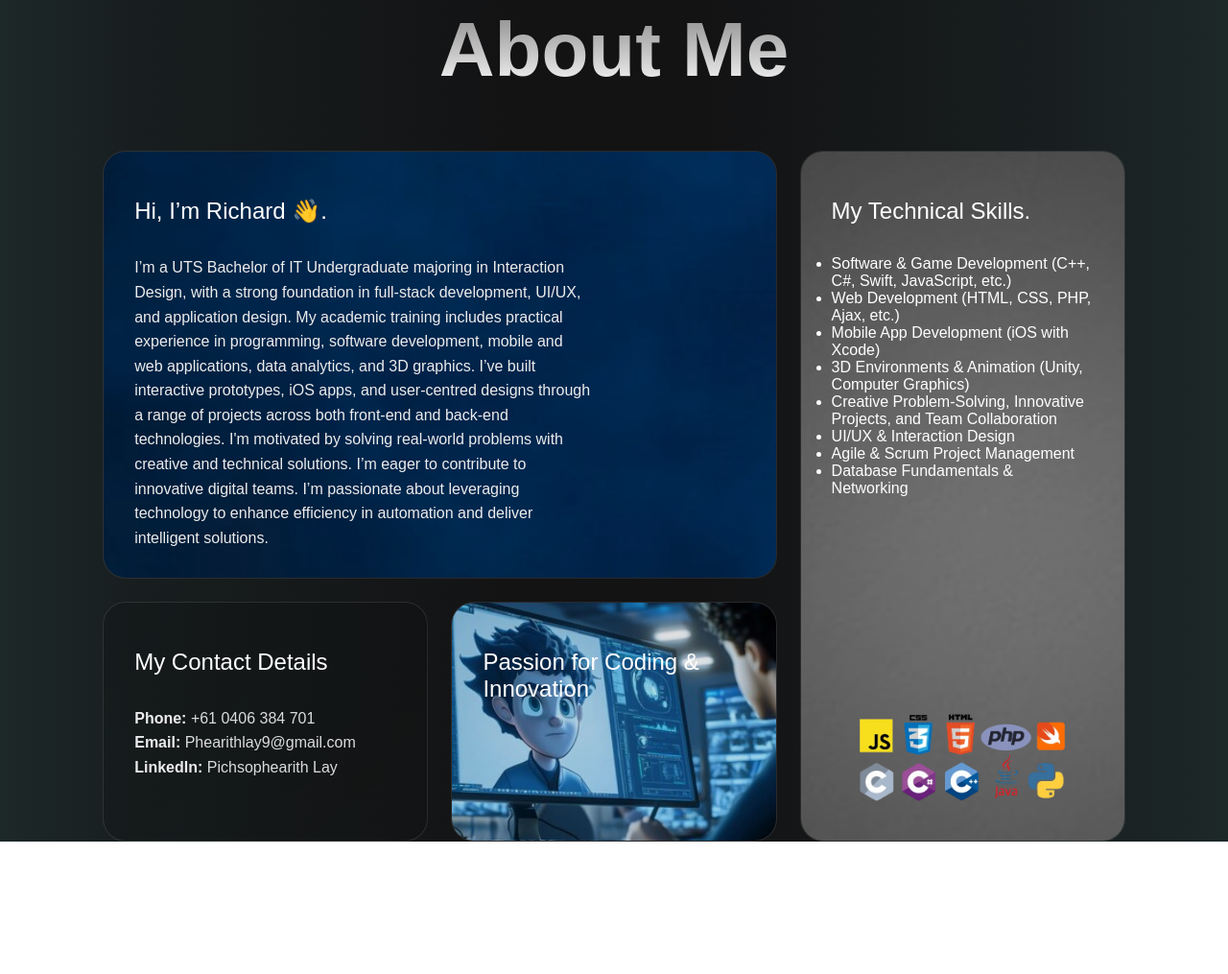
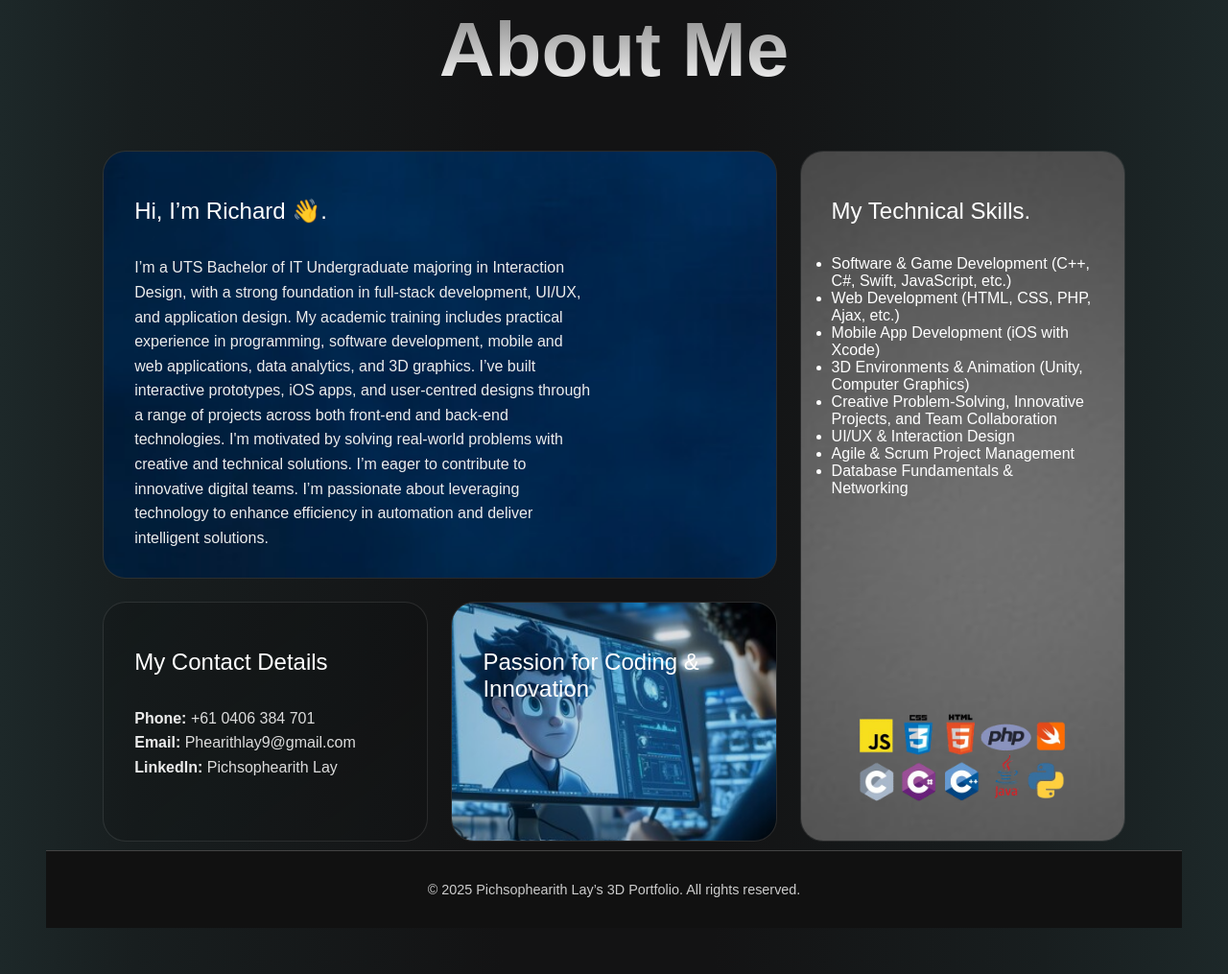
Before and after one commit to Phearith22/Phearith22.github.io, a plain HTML site: page index.html in a window 1280 px wide. Shown: the part 2937-3952 px from the top of the page at 96% size. Before the commit the page ends 3814 px from the top, so only its background shows below. Drawn offline with nearby package versions, Linux system fonts and the light colour scheme; some packages are replaced by stand-ins of ours; a script that the page names is missing.

Commit message:
added code.

```diff
--- a/index.html
+++ b/index.html
@@ -155,5 +155,10 @@
 
 
   <script src="app.js"></script>
+
+  <footer class="footer">
+  <p>&copy; 2025 Pichsophearith Lay’s 3D Portfolio. All rights reserved.</p>
+</footer>
+
 </body>
 </html>
--- a/style.css
+++ b/style.css
@@ -376,3 +376,14 @@ main h1 {
     filter: grayscale(0);
     scale: 1.2;
 }
+
+
+.footer {
+  text-align: center;
+  padding: 2rem 1rem;
+  background-color: #111;
+  color: #ccc;
+  font-size: 0.9rem;
+  margin-top: 4rem;
+  border-top: 1px solid #444;
+}
```
